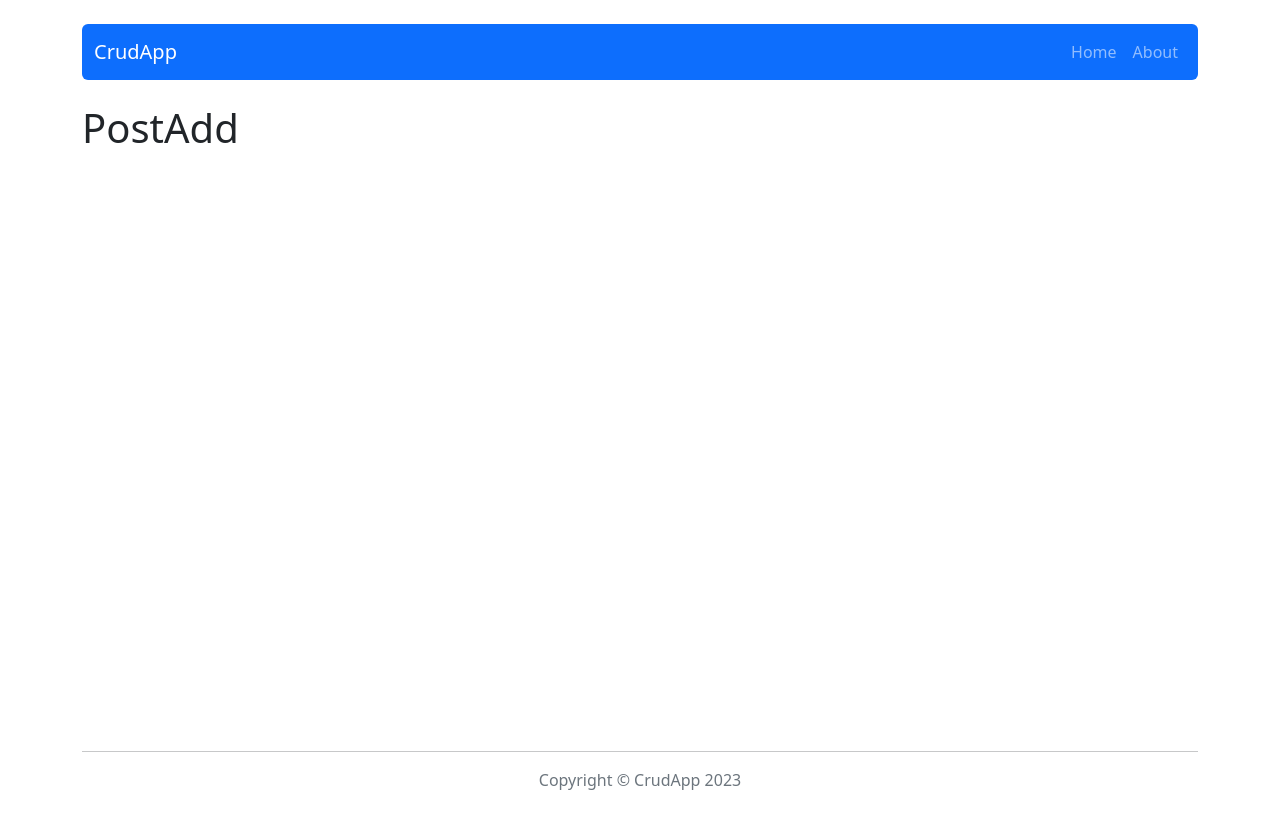
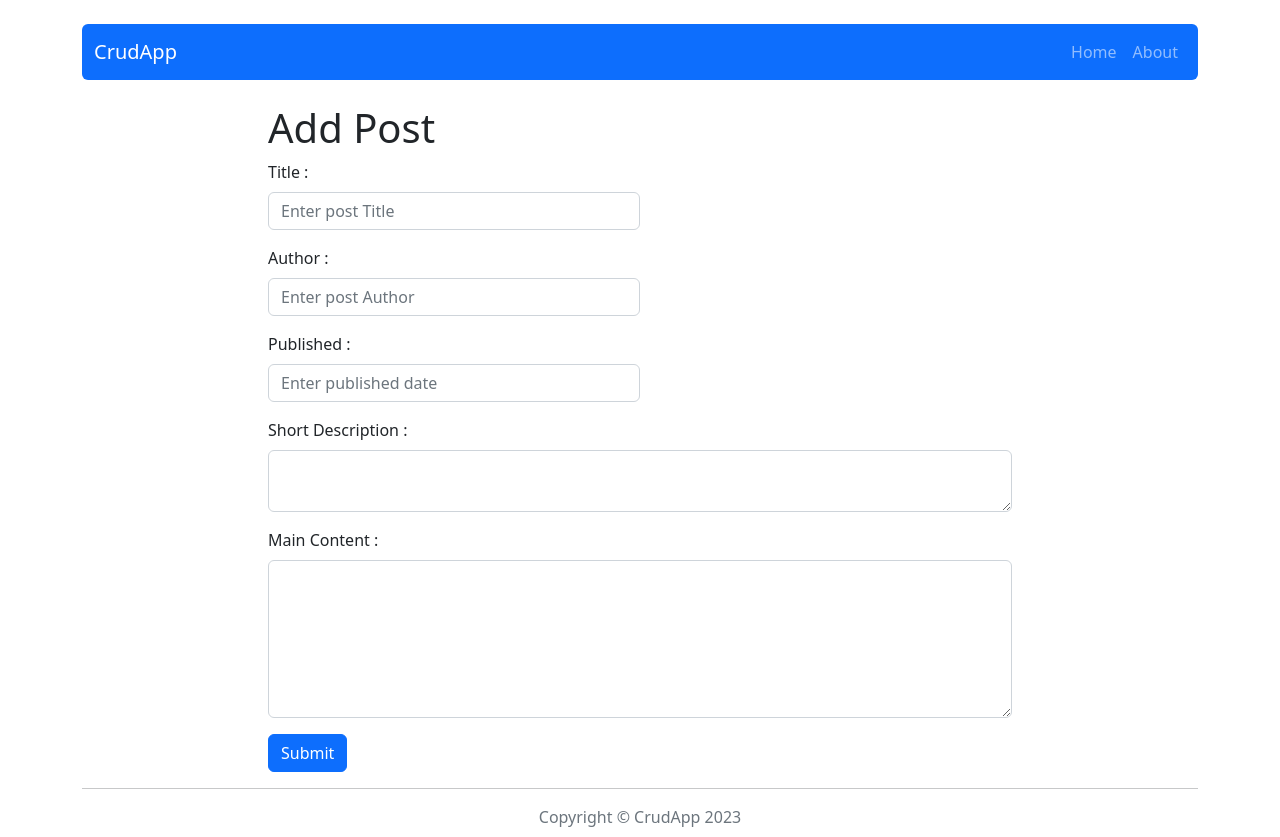
Before and after one commit to iMdPd/reactCrudApp, a React (Create React App) app: page /post/add in a window 1280 px wide. Before the commit the page ends 800 px from the top, so only its background shows below. Built offline with nearby package versions, Linux system fonts and the light colour scheme.

Commit message:
Add form in PostAdd component

```diff
--- a/src/components/pages/PostAdd.js
+++ b/src/components/pages/PostAdd.js
@@ -1,7 +1,40 @@
+import { Col, Form, Button } from "react-bootstrap";
+
 export const PostAdd = () => {
   return (
-    <>
-      <h1>PostAdd</h1>
-    </>
+    <div className="d-flex justify-content-center">
+      <Col md={8}>
+        <h1>Add Post</h1>
+        <Form.Group className="mb-3" controlId="addPostForm">
+          <Col md={6}>
+            <Form.Label>Title :</Form.Label>
+            <Form.Control
+              className="mb-3"
+              type="text"
+              placeholder="Enter post Title"
+            />
+            <Form.Label>Author :</Form.Label>
+            <Form.Control
+              className="mb-3"
+              type="text"
+              placeholder="Enter post Author"
+            />
+            <Form.Label>Published :</Form.Label>
+            <Form.Control
+              className="mb-3"
+              type="text"
+              placeholder="Enter published date"
+            />
+          </Col>
+          <Form.Label>Short Description :</Form.Label>
+          <Form.Control className="mb-3" as="textarea" rows={2} />
+          <Form.Label>Main Content :</Form.Label>
+          <Form.Control as="textarea" rows={6} />
+        </Form.Group>
+        <Button variant="primary" type="submit">
+          Submit
+        </Button>
+      </Col>
+    </div>
   );
 };
```
